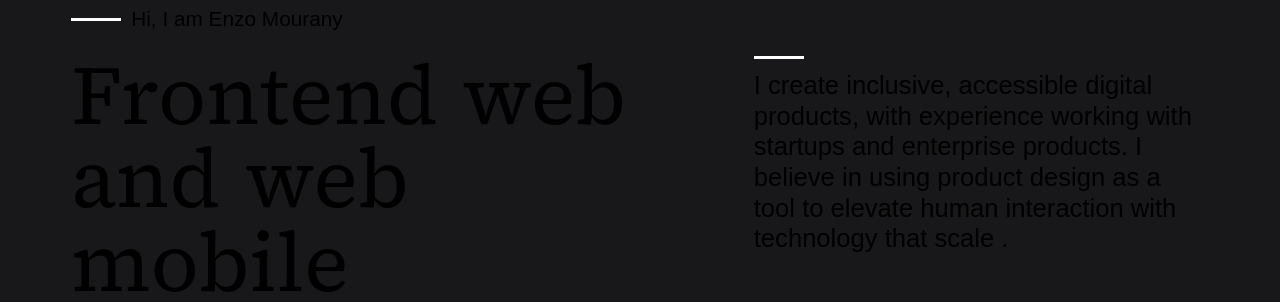
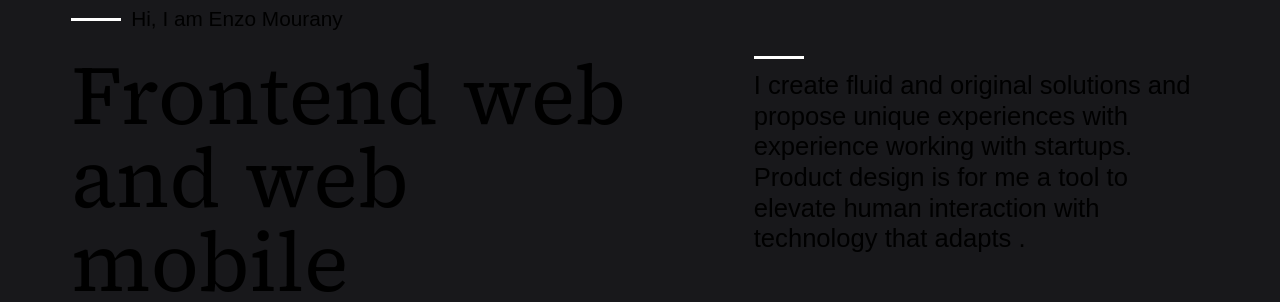
Before and after one commit to enzo-mourany/portfolio-v2, a Next.js app: page / in a window 1280 px wide. Shown: the part 205-507 px from the top of the page. Built offline with nearby package versions, Linux system fonts and the light colour scheme.

Commit message:
feat: add homepage content

```diff
--- a/app/HomePage.tsx
+++ b/app/HomePage.tsx
@@ -80,7 +80,7 @@ const HomePage: React.FC = () => {
             animate={{ opacity: 1, transition: { delay: 1.8 } }}
           >
             <p
-            >I create inclusive, accessible digital products, with experience working with startups and enterprise products. I believe in using product design as a tool to elevate human interaction with technology that scale .</p>
+            >I create fluid and original solutions and propose unique experiences with experience working with startups. Product design is for me a tool to elevate human interaction with technology that adapts .</p>
           </motion.div>
           <motion.div
             variants={container}
--- a/components/About.tsx
+++ b/components/About.tsx
@@ -11,7 +11,7 @@ const About: React.FC = () => {
   const ref = useRef(null);
   const isInView = useInView(ref, { once: true });
 
-  const description = 'I create inclusive, accessible digital products, with experience working with startups and enterprise products. I believe in using product design as a tool to elevate human interaction with technology that scale.';
+  const description = 'I have been passionate about web development for many years. I started learning the basics of coding several years ago and quickly discovered that I loved creating websites and applications. I am constantly looking for new technologies and methods to improve my skills and projects. Web development is a way for me to bring my ideas to life and share them with the world.';
   const linesPresentation = description.split('/n');
 
   const container = {
```
